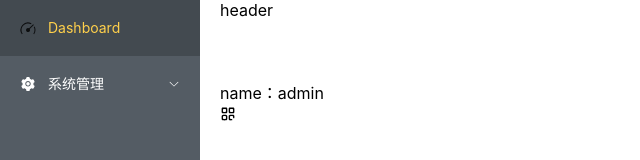
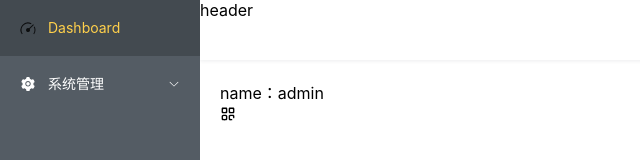
Before and after one commit to wangchaoxx/vue-vite-admin, a Vue app: page /login#/dashboard in a window 1280 px wide. Shown: the top 160 px of the page, without its empty margins (0-640 px from the left). Built offline with nearby package versions, Linux system fonts and the light colour scheme.

Commit message:
feat: collpase

```diff
--- a/src/components/SiderBar/index.vue
+++ b/src/components/SiderBar/index.vue
@@ -3,6 +3,15 @@ import { useRoute } from 'vue-router'
 import { routes } from '~/router/routes'
 
 const route = useRoute()
+
+console.log(route);
+
+import {useSettingsStore} from '~/stores/settings';
+
+const store = useSettingsStore()
+console.log(store);
+
+
 </script>
 
 <template>
@@ -13,6 +22,7 @@ const route = useRoute()
     text-color="#fff"
     class="va-menu"
     router
+    :collapse="store.isCollapse"
   >
     <template v-for="route in routes" :key="route.path">
       <el-menu-item v-if="route.children && route.children.length === 1" :index="route.children[0].path">
--- a/src/components/VaHeader/index.scss
+++ b/src/components/VaHeader/index.scss
@@ -1 +1,4 @@
-//
+.va-header-container {
+  height: var(--el-header-height);
+  box-shadow: 0 1px 4px rgba(0,21,41,.08);
+}
--- a/src/stores/settings.ts
+++ b/src/stores/settings.ts
@@ -3,7 +3,15 @@ import { defineStore } from 'pinia'
 export const useSettingsStore = defineStore('settings', {
   state: () => {
     return {
-
+      isCollapse: false
     }
   },
+  getters:{
+    getIsCollapse: (state) => state.isCollapse
+  },
+  actions:{
+    setIsCollapse(){
+      this.isCollapse = !this.isCollapse
+    }
+  }
 })
--- /dev/null
+++ b/src/styles/element-ui.scss
@@ -0,0 +1,4 @@
+// element-ui 样式覆盖
+.el-header {
+  padding: 0;
+}
--- a/src/styles/index.scss
+++ b/src/styles/index.scss
@@ -1 +1,2 @@
 @import './common.scss';
+@import './element-ui.scss';
```
